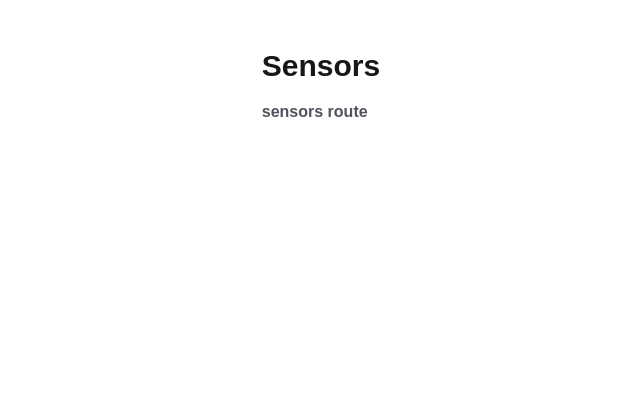
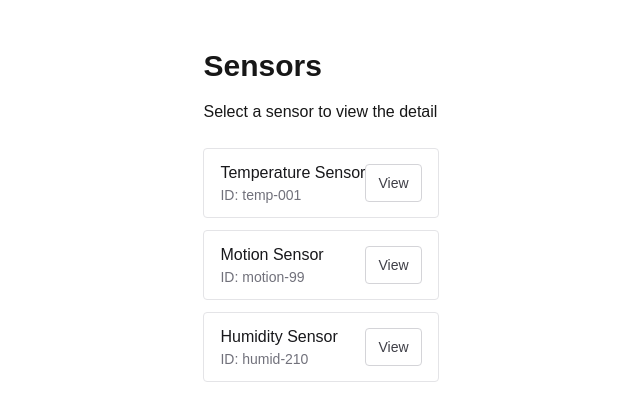
Before and after one commit to shadow9-1-1/Web-App-Dev-labs, a Next.js app: page /sensors in a window 1280 px wide. Shown: the top 420 px of the page, without its empty margins (319-959 px from the left). Built offline with nearby package versions, Linux system fonts and the light colour scheme.

Commit message:
Part 4 – Client vs. Server components

```diff
--- /dev/null
+++ b/app/sensors/FilterButton.tsx
@@ -0,0 +1,22 @@
+'use client';
+
+import { useRouter } from "next/navigation";
+
+type FilterButtonProps = {
+	label: string;
+	targetId: string;
+};
+
+export default function FilterButton({ label, targetId }: FilterButtonProps) {
+	const router = useRouter();
+
+	return (
+		<button
+			type="button"
+			className="rounded border border-zinc-300 px-3 py-2 text-sm font-medium text-zinc-700 hover:border-zinc-400 hover:text-zinc-900"
+			onClick={() => router.push(`/sensors/${targetId}`)}
+		>
+			{label}
+		</button>
+	);
+}
--- a/app/sensors/page.tsx
+++ b/app/sensors/page.tsx
@@ -1,10 +1,32 @@
+import FilterButton from "./FilterButton";
+
+const Sensors = [
+	{ id: "temp-001", name: "Temperature Sensor" },
+	{ id: "motion-99", name: "Motion Sensor" },
+	{ id: "humid-210", name: "Humidity Sensor" },
+];
+
 export default function SensorsPage() {
 	return (
 		<main className="mx-auto max-w-3xl px-6 py-12">
 			<h1 className="text-3xl font-semibold">Sensors</h1>
-			<p className="mt-4 text-base text-zinc-600">
-				<strong>sensors route</strong>
+			<p className="mt-4 text-base">
+				Select a sensor to view the detail
 			</p>
+			<ul className="mt-6 space-y-3">
+				{Sensors.map((sensor) => (
+					<li
+						key={sensor.id}
+						className="flex items-center justify-between rounded border border-zinc-200 bg-white px-4 py-3"
+					>
+						<div>
+							<p className="text-base font-medium text-zinc-900">{sensor.name}</p>
+							<p className="text-sm text-zinc-500">ID: {sensor.id}</p>
+						</div>
+						<FilterButton label="View" targetId={sensor.id} />
+					</li>
+				))}
+			</ul>
 		</main>
 	);
 }
```
